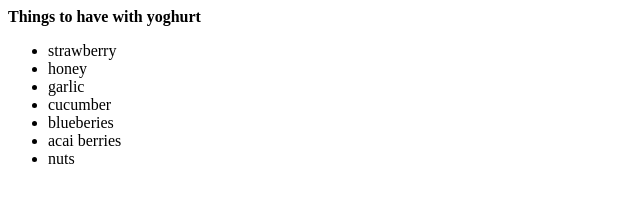
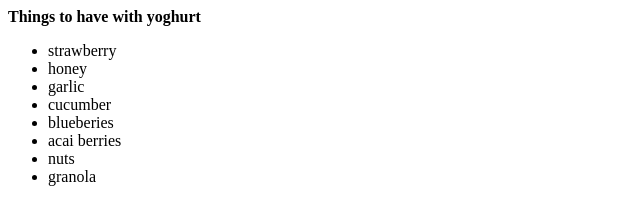
Before and after one commit to hayleytoye55/code-first-intuit, a plain HTML site: page index.html in a window 1280 px wide. Shown: the full height of the page, 0-640 px from the left. Drawn offline with Linux system fonts and the light colour scheme.

Commit message:
added granola
added granola

```diff
--- a/index.html
+++ b/index.html
@@ -8,4 +8,5 @@
     <li>blueberies</li>
     <li>acai berries</li>
     <li>nuts</li>
+    <li>granola</li>
 </ul>
```
